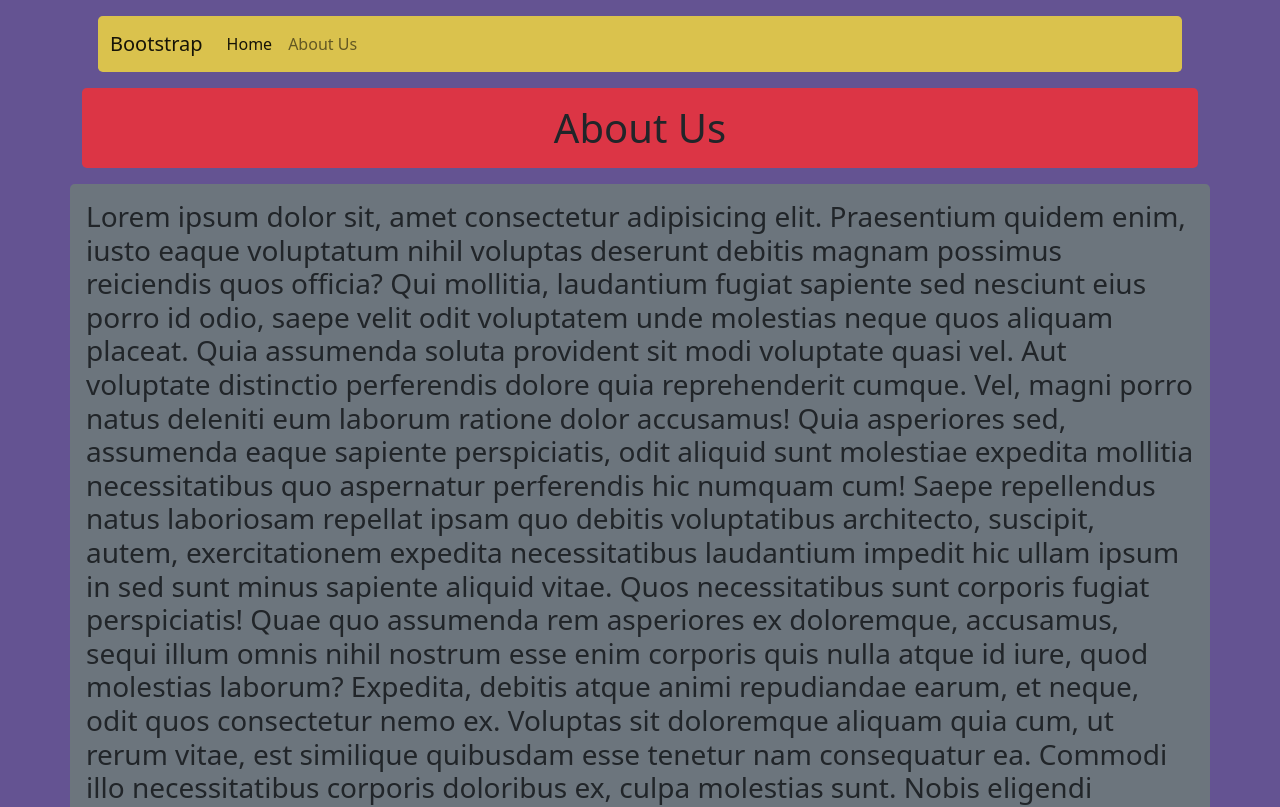
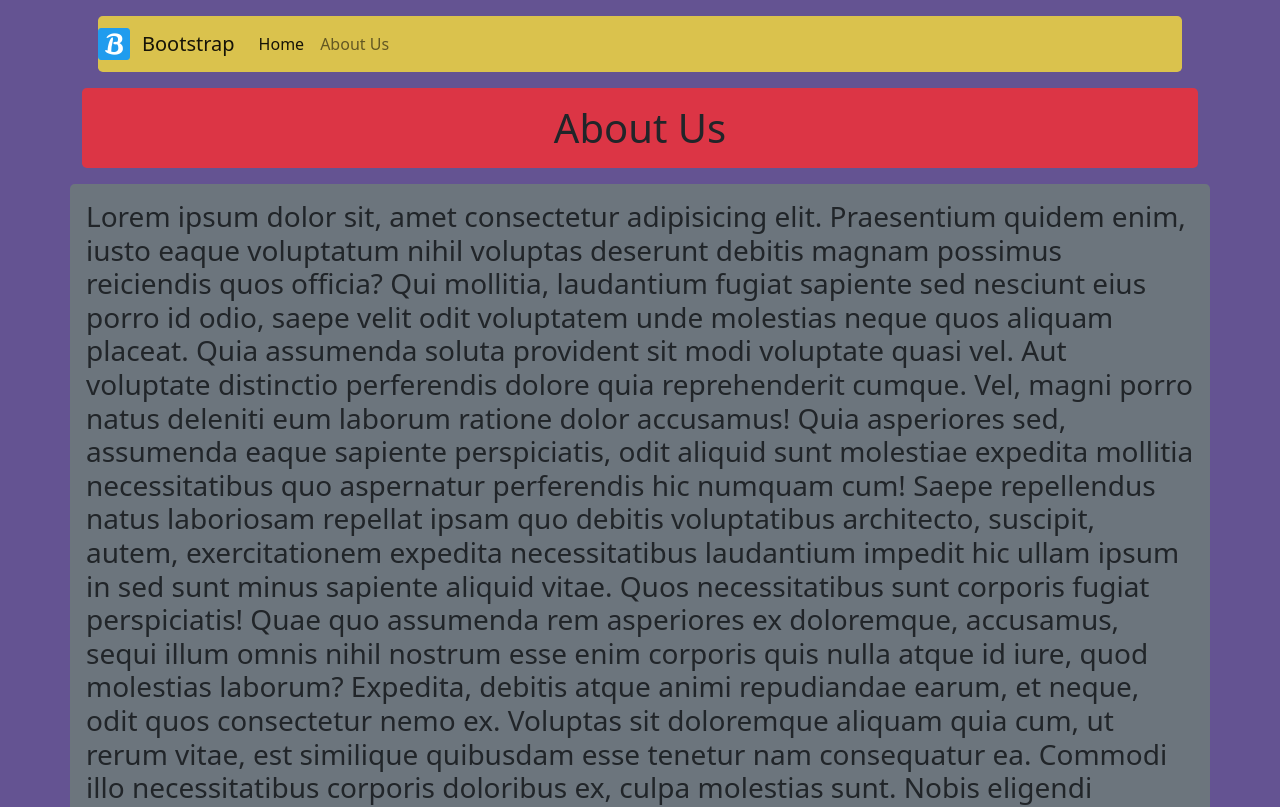
Before and after one commit to RSinclair91/bootstrap, a plain HTML site: page About Us.html in a window 1280 px wide. Shown: the top 807 px of the page. Drawn offline with Linux system fonts and the light colour scheme.

Commit message:
terminado 2

```diff
--- a/About Us.html
+++ b/About Us.html
@@ -12,6 +12,7 @@
     <main class="container">
 
         <nav class="navbar navbar-expand-lg navbar-light rounded-3 m-3">
+          <img src="./img/favicon-32x32.png" alt="logo" class="scr">
             <div class="container-fluid">
               <a class="navbar-brand" href="#">Bootstrap</a>
               <button class="navbar-toggler" type="button" data-bs-toggle="collapse" data-bs-target="#navbarNav" aria-controls="navbarNav" aria-expanded="false" aria-label="Toggle navigation">
```
